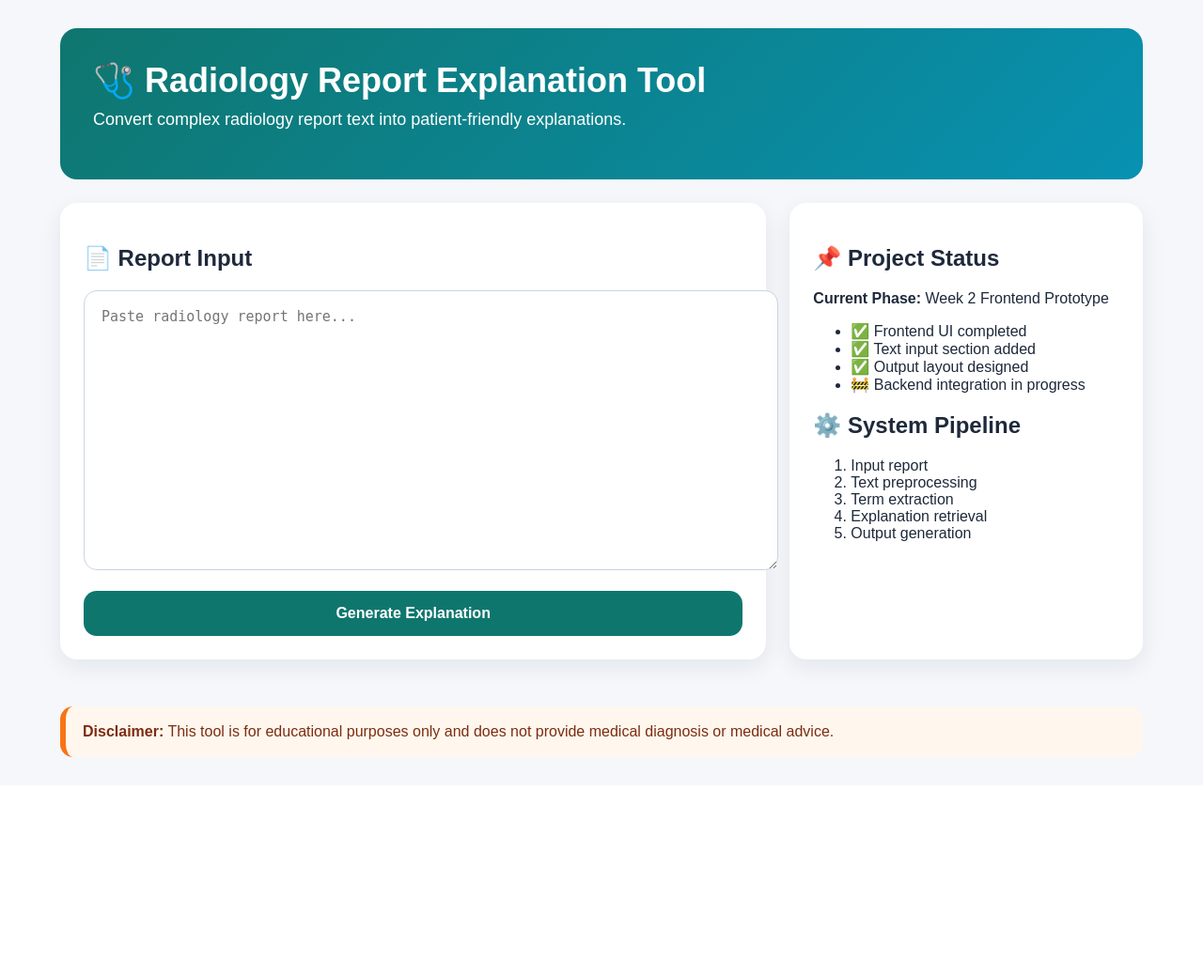
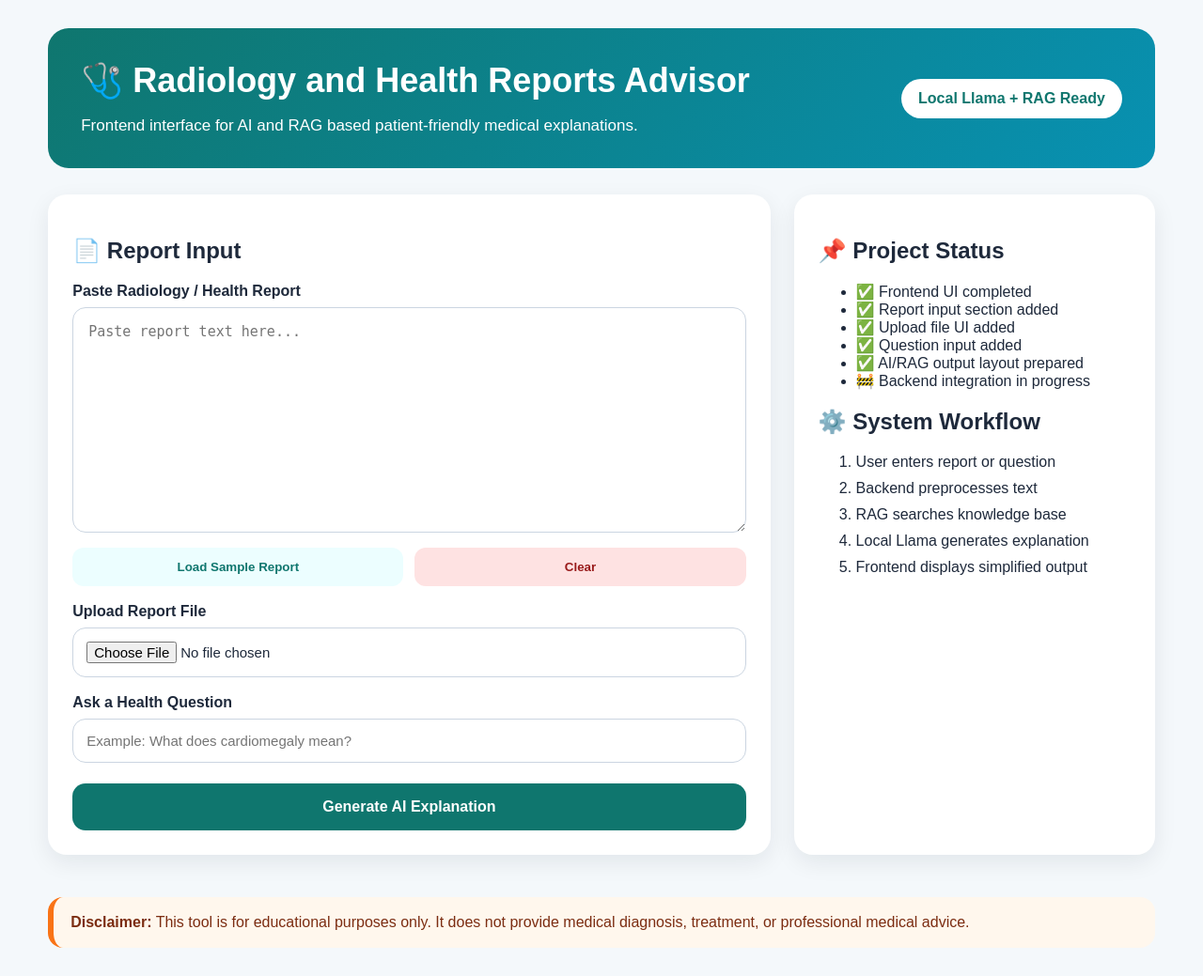
Before and after one commit to navdeepj123/radiology-explainer-ai, a Flask app: page / in a window 1280 px wide. Shown: the whole page at 94% size. Before the commit the page ends 806 px from the top, so only its background shows below. Run offline with Flask 3, Linux system fonts and the light colour scheme.

Commit message:
Made changes in UI

```diff
--- a/app.py
+++ b/app.py
@@ -5,21 +5,32 @@ app = Flask(__name__)
 @app.route("/", methods=["GET", "POST"])
 def home():
     report_text = ""
+    question = ""
     results = None
 
     if request.method == "POST":
         report_text = request.form.get("report_text", "")
+        question = request.form.get("question", "")
 
         results = {
-            "summary": "The report contains medical terms. Simple explanations are shown below.",
+            "explanation": "This section is prepared for AI-generated patient-friendly explanation. Backend will connect this UI with Local Llama and RAG.",
+            "findings": [
+                "Medical report text received successfully.",
+                "Interface is ready to display key findings.",
+                "RAG context section is prepared for retrieved medical information."
+            ],
             "terms": [
                 {"term": "Cardiomegaly", "meaning": "Enlarged heart"},
                 {"term": "Hemorrhage", "meaning": "Bleeding inside the body"},
                 {"term": "Fracture", "meaning": "Break or crack in a bone"}
+            ],
+            "context": [
+                "Retrieved medical context will appear here from WHO, NIH, or local medical knowledge base.",
+                "This section will support the backend RAG output."
             ]
         }
 
-    return render_template("index.html", report_text=report_text, results=results)
+    return render_template("index.html", report_text=report_text, question=question, results=results)
 
 if __name__ == "__main__":
     app.run(debug=True)
--- a/static/style.css
+++ b/static/style.css
@@ -1,33 +1,50 @@
+* {
+    box-sizing: border-box;
+}
+
 body {
     margin: 0;
-    background: #f5f7fb;
+    background: #f4f8fb;
     color: #1e293b;
     font-family: Arial, sans-serif;
 }
 
 .container {
-    width: 90%;
-    max-width: 1200px;
+    width: 92%;
+    max-width: 1250px;
     margin: auto;
     padding: 30px 0;
 }
 
-header {
+.hero {
     background: linear-gradient(135deg, #0f766e, #0891b2);
     color: white;
     padding: 35px;
-    border-radius: 18px;
-    margin-bottom: 25px;
+    border-radius: 22px;
+    margin-bottom: 28px;
+    display: flex;
+    justify-content: space-between;
+    align-items: center;
+    gap: 20px;
 }
 
-header h1 {
+.hero h1 {
     margin: 0;
     font-size: 36px;
 }
 
-header p {
-    margin-top: 10px;
-    font-size: 18px;
+.hero p {
+    font-size: 17px;
+    margin-bottom: 0;
+}
+
+.badge {
+    background: white;
+    color: #0f766e;
+    padding: 12px 18px;
+    border-radius: 30px;
+    font-weight: bold;
+    white-space: nowrap;
 }
 
 .grid {
@@ -38,31 +55,47 @@ header p {
 
 .card {
     background: white;
-    padding: 25px;
-    border-radius: 18px;
+    padding: 26px;
+    border-radius: 20px;
     box-shadow: 0 8px 24px rgba(15, 23, 42, 0.08);
     margin-bottom: 25px;
 }
 
+label {
+    display: block;
+    margin: 18px 0 8px;
+    font-weight: bold;
+}
+
 textarea {
     width: 100%;
-    height: 260px;
-    resize: vertical;
-    padding: 18px;
+    height: 240px;
+    padding: 16px;
     border: 1px solid #cbd5e1;
     border-radius: 14px;
     font-size: 15px;
-    outline: none;
+    resize: vertical;
 }
 
-textarea:focus {
+input[type="text"],
+input[type="file"] {
+    width: 100%;
+    padding: 14px;
+    border: 1px solid #cbd5e1;
+    border-radius: 14px;
+    font-size: 15px;
+}
+
+textarea:focus,
+input:focus {
+    outline: none;
     border-color: #0891b2;
 }
 
-button {
+.main-btn {
     width: 100%;
-    margin-top: 18px;
-    padding: 15px;
+    margin-top: 22px;
+    padding: 16px;
     border: none;
     border-radius: 14px;
     background: #0f766e;
@@ -72,8 +105,60 @@ button {
     cursor: pointer;
 }
 
-button:hover {
+.main-btn:hover {
     background: #115e59;
+}
+
+.button-row {
+    display: flex;
+    gap: 12px;
+    margin-top: 12px;
+}
+
+.secondary-btn,
+.clear-btn {
+    flex: 1;
+    padding: 13px;
+    border-radius: 12px;
+    border: none;
+    cursor: pointer;
+    font-weight: bold;
+}
+
+.secondary-btn {
+    background: #ecfeff;
+    color: #0f766e;
+}
+
+.clear-btn {
+    background: #fee2e2;
+    color: #991b1b;
+}
+
+.loading-text {
+    display: none;
+    margin-top: 12px;
+    color: #0891b2;
+    font-weight: bold;
+}
+
+.steps li {
+    margin-bottom: 10px;
+}
+
+.results {
+    margin-top: 10px;
+}
+
+.highlight-card {
+    border-left: 6px solid #0f766e;
+}
+
+.report-preview {
+    background: #f8fafc;
+    padding: 16px;
+    border-radius: 12px;
+    border-left: 5px solid #94a3b8;
 }
 
 .term-grid {
@@ -86,7 +171,7 @@ button:hover {
     background: #ecfeff;
     border-left: 6px solid #0891b2;
     padding: 18px;
-    border-radius: 14px;
+    border-radius: 16px;
 }
 
 .term-card h3 {
@@ -94,18 +179,35 @@ button:hover {
     color: #0f766e;
 }
 
-footer {
-    margin-top: 25px;
-    background: #fff7ed;
-    border-left: 6px solid #f97316;
-    color: #7c2d12;
-    padding: 18px;
-    border-radius: 14px;
+.context-box {
+    background: #f8fafc;
+    border-left: 5px solid #64748b;
+    padding: 15px;
+    border-radius: 12px;
+    margin-bottom: 12px;
 }
 
-@media (max-width: 800px) {
+footer {
+    background: #fff7ed;
+    color: #7c2d12;
+    border-left: 6px solid #f97316;
+    padding: 18px;
+    border-radius: 16px;
+    margin-top: 20px;
+}
+
+@media (max-width: 850px) {
+    .hero {
+        flex-direction: column;
+        align-items: flex-start;
+    }
+
     .grid,
     .term-grid {
         grid-template-columns: 1fr;
     }
+
+    .button-row {
+        flex-direction: column;
+    }
 }
--- a/templates/index.html
+++ b/templates/index.html
@@ -2,62 +2,95 @@
 <html lang="en">
 <head>
     <meta charset="UTF-8">
-    <title>Radiology Report Explanation Tool</title>
+    <title>Radiology and Health Reports Advisor</title>
     <link rel="stylesheet" href="{{ url_for('static', filename='style.css') }}">
 </head>
 <body>
 
 <div class="container">
-    <header>
-        <h1>🩺 Radiology Report Explanation Tool</h1>
-        <p>Convert complex radiology report text into patient-friendly explanations.</p>
+
+    <header class="hero">
+        <div>
+            <h1>🩺 Radiology and Health Reports Advisor</h1>
+            <p>Frontend interface for AI and RAG based patient-friendly medical explanations.</p>
+        </div>
+        <span class="badge">Local Llama + RAG Ready</span>
     </header>
 
-    <main class="grid">
-        <section class="card">
+    <section class="grid">
+
+        <div class="card">
             <h2>📄 Report Input</h2>
 
-            <form method="POST">
-                <textarea name="report_text" placeholder="Paste radiology report here...">{{ report_text }}</textarea>
-                <button type="submit">Generate Explanation</button>
+            <form method="POST" enctype="multipart/form-data" onsubmit="showLoading()">
+
+                <label>Paste Radiology / Health Report</label>
+                <textarea id="reportBox" name="report_text" placeholder="Paste report text here...">{{ report_text }}</textarea>
+
+                <div class="button-row">
+                    <button type="button" class="secondary-btn" onclick="loadSample()">Load Sample Report</button>
+                    <button type="reset" class="clear-btn">Clear</button>
+                </div>
+
+                <label>Upload Report File</label>
+                <input type="file" name="report_file">
+
+                <label>Ask a Health Question</label>
+                <input type="text" name="question" placeholder="Example: What does cardiomegaly mean?" value="{{ question }}">
+
+                <button type="submit" class="main-btn">Generate AI Explanation</button>
+
+                <p id="loadingText" class="loading-text">Processing report... please wait</p>
             </form>
-        </section>
+        </div>
 
-        <section class="card">
+        <div class="card">
             <h2>📌 Project Status</h2>
-            <p><strong>Current Phase:</strong> Week 2 Frontend Prototype</p>
             <ul>
                 <li>✅ Frontend UI completed</li>
-                <li>✅ Text input section added</li>
-                <li>✅ Output layout designed</li>
+                <li>✅ Report input section added</li>
+                <li>✅ Upload file UI added</li>
+                <li>✅ Question input added</li>
+                <li>✅ AI/RAG output layout prepared</li>
                 <li>🚧 Backend integration in progress</li>
             </ul>
 
-            <h2>⚙️ System Pipeline</h2>
-            <ol>
-                <li>Input report</li>
-                <li>Text preprocessing</li>
-                <li>Term extraction</li>
-                <li>Explanation retrieval</li>
-                <li>Output generation</li>
+            <h2>⚙️ System Workflow</h2>
+            <ol class="steps">
+                <li>User enters report or question</li>
+                <li>Backend preprocesses text</li>
+                <li>RAG searches knowledge base</li>
+                <li>Local Llama generates explanation</li>
+                <li>Frontend displays simplified output</li>
             </ol>
-        </section>
-    </main>
+        </div>
+
+    </section>
 
     {% if results %}
     <section class="results">
+
         <div class="card">
             <h2>📝 Original Report</h2>
-            <p>{{ report_text }}</p>
+            <p class="report-preview">{{ report_text }}</p>
+        </div>
+
+        <div class="card highlight-card">
+            <h2>✅ Patient-Friendly Explanation</h2>
+            <p>{{ results.explanation }}</p>
         </div>
 
         <div class="card">
-            <h2>📌 Basic Summary</h2>
-            <p>{{ results.summary }}</p>
+            <h2>🔍 Key Findings</h2>
+            <ul>
+                {% for finding in results.findings %}
+                <li>{{ finding }}</li>
+                {% endfor %}
+            </ul>
         </div>
 
         <div class="card">
-            <h2>🔑 Detected Medical Terms</h2>
+            <h2>🧠 Detected Medical Terms</h2>
 
             <div class="term-grid">
                 {% for item in results.terms %}
@@ -68,13 +101,36 @@
                 {% endfor %}
             </div>
         </div>
+
+        <div class="card">
+            <h2>📚 Retrieved Medical Context</h2>
+
+            {% for item in results.context %}
+            <div class="context-box">
+                {{ item }}
+            </div>
+            {% endfor %}
+        </div>
+
     </section>
     {% endif %}
 
     <footer>
-        <strong>Disclaimer:</strong> This tool is for educational purposes only and does not provide medical diagnosis or medical advice.
+        <strong>Disclaimer:</strong> This tool is for educational purposes only. It does not provide medical diagnosis, treatment, or professional medical advice.
     </footer>
+
 </div>
+
+<script>
+function loadSample() {
+    document.getElementById("reportBox").value =
+    "Mild cardiomegaly is noted. No hemorrhage or fracture is seen. Small pleural effusion is present.";
+}
+
+function showLoading() {
+    document.getElementById("loadingText").style.display = "block";
+}
+</script>
 
 </body>
 </html>
```
